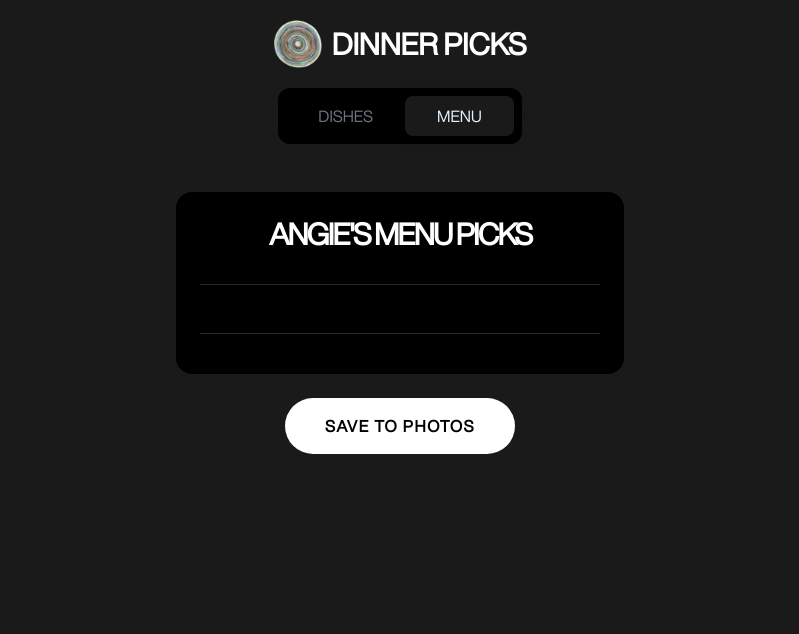
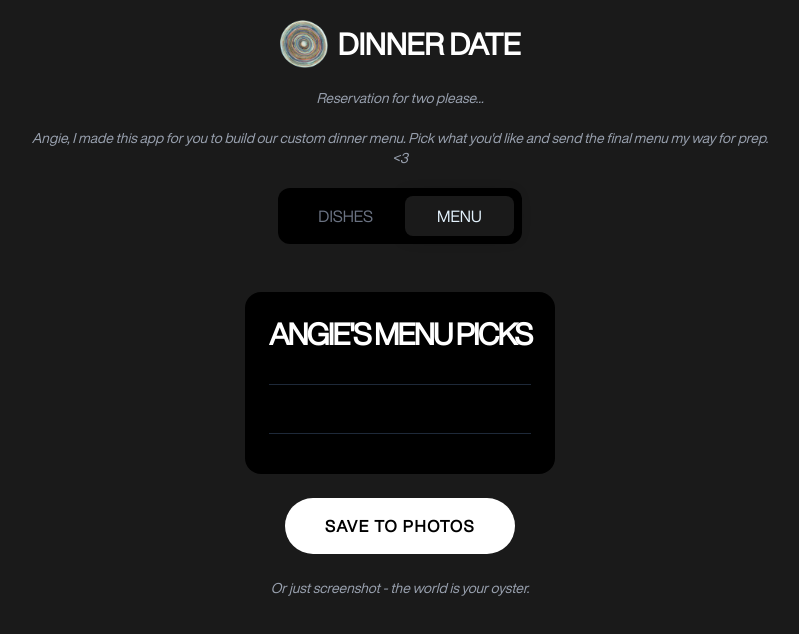
Before and after one commit to awallace77/angie-menu, a React (Vite) app: page / in a window 1280 px wide. Both pictures are taken after a click on the button "MENU". Shown: the top 634 px of the page, without its empty margins (240-1039 px from the left). Built offline with nearby package versions, Linux system fonts and the light colour scheme.

Commit message:
Finalize

```diff
--- a/index.html
+++ b/index.html
@@ -4,7 +4,7 @@
     <meta charset="UTF-8" />
     <link rel="icon" type="image/svg+xml" href="/logos/angie-logo.png" />
     <meta name="viewport" content="width=device-width, initial-scale=1.0" />
-    <title>FOOD</title>
+    <title>Dinner Date</title>
   </head>
   <body>
     <div id="root"></div>
--- a/src/App.tsx
+++ b/src/App.tsx
@@ -1,16 +1,25 @@
 import AppNavigation from "./pages/AppNavigation";
 
 function App() {
-  const appTitle = "Dinner Picks";
+  const appTitle = "Dinner Date";
   return (
     <>
-      <div className="p-5 flex flex-col gap-5">
+      <div className="p-5 flex flex-col gap-5 justify-center items-center">
         <div className="flex flex-row gap-2.5 align-middle items-center justify-center">
           <img src="/logos/angie-logo.png" className="w-12 h-12" />
           <h1 className="text-3xl font-bold text-white uppercase text-center">
             {appTitle}
           </h1>
         </div>
+        <p className="text-gray-400 italic text-sm">
+          Reservation for two please...
+        </p>
+
+        <p className="text-gray-400 italic text-sm text-center">
+          Angie, I made this app for you to build our custom dinner menu. Pick
+          what you'd like and send the final menu my way for prep. <br />
+          &lt;3
+        </p>
         <AppNavigation />
       </div>
     </>
--- a/src/pages/AppNavigation.tsx
+++ b/src/pages/AppNavigation.tsx
@@ -12,7 +12,7 @@ import Filter from "../components/Filter";
 function AppNavigation() {
   const [activePage, setActivePage] = useState<PageView>("Dishes");
   const [activeFilter, setActiveFilter] = useState<MenuCategoryType | null>(
-    null
+    "Appetizer"
   );
   const [items, setItems] = useState<Array<MenuItemType>>(myDishes);
   const [searchItems, setSearchItems] = useState(items);
--- a/src/pages/Menu.tsx
+++ b/src/pages/Menu.tsx
@@ -156,6 +156,9 @@ function Menu({ title, items }: { title: string; items: Array<MenuItemType> }) {
       >
         {isGenerating ? "Processing..." : "Save to Photos"}
       </button>
+      <span className="text-gray-400 text-sm italic">
+        Or just screenshot - the world is your oyster.
+      </span>
 
       {/* Fallback Modal */}
       {previewImage && (
--- a/src/sources/MyDishes.tsx
+++ b/src/sources/MyDishes.tsx
@@ -1,6 +1,7 @@
 import { MenuCategory } from "../data/MenuCategory";
 
 export const myDishes = [
+  // --- APPETIZERS ---
   {
     id: 100,
     img: "/images/aw/baked_brie.JPEG",
@@ -11,15 +12,6 @@ export const myDishes = [
     category: MenuCategory.Appetizer,
   },
   {
-    id: 200,
-    img: "/images/aw/baked-rigatoni-vodka.PNG",
-    price: 18,
-    selected: false,
-    subtitle: "Baked cheesy rigatoni in a vodka rose sauce.",
-    title: "Baked Rigatoni Vodka",
-    category: MenuCategory.Main,
-  },
-  {
     id: 300,
     img: "/images/aw/beet-and-goat-cheese.jpg",
     price: 7,
@@ -27,35 +19,6 @@ export const myDishes = [
     subtitle: "Beet and goat cheese salad with balsamic and oil dressing.",
     title: "Beet and Goat Cheese Salad",
     category: MenuCategory.Appetizer,
-  },
-  {
-    id: 400,
-    img: "/images/aw/brownie.jpg",
-    price: 5,
-    selected: false,
-    subtitle: "Classic double chocolate brownie. Served with ice-cream.",
-    title: "Chocolate Brownie Explosion",
-    category: MenuCategory.Dessert,
-  },
-  {
-    id: 500,
-    img: "/images/aw/carbonara.jpg",
-    price: 12,
-    selected: false,
-    subtitle:
-      "Classic Italian carbonara. Served with parmesan, bacon, and a creamy egg sauce.",
-    title: "Linguine Carbonara",
-    category: MenuCategory.Main,
-  },
-  {
-    id: 600,
-    img: "/images/aw/chicken-marsala.PNG",
-    price: 18,
-    selected: false,
-    subtitle:
-      "Chicken breast, potatoes, and broccoli, served with a savoury Marsala wine sauce.",
-    title: "Chicken Marsala",
-    category: MenuCategory.Main,
   },
   {
     id: 700,
@@ -68,12 +31,24 @@ export const myDishes = [
     category: MenuCategory.Appetizer,
   },
   {
+    id: 1000,
+    img: "/images/aw/dill-and-spicy-jam-bites.jpg",
+    price: 10,
+    selected: false,
+    subtitle:
+      "Shrimp bites on on bed of creamy dill sauce and seaweed. Topped with spicy jam.",
+    title: "Spicy Jam and Dill Bites",
+    category: MenuCategory.Appetizer,
+  },
+
+  // --- MAINS ---
+  {
     id: 800,
     img: "/images/aw/demi-filet-mignon.jpg",
-    price: 22,
+    price: 28,
     selected: false,
     subtitle:
-      "A classic French dish, the veal tenderloin is served with mashed potatoes, broccolini, topped with a rich demi-glace.",
+      "Beef tenderloin (AAA) served with creamy mashed potatoes, broccolini, and topped with a rich demi-glace.",
     title: "Filet Mignon",
     category: MenuCategory.Main,
   },
@@ -83,19 +58,48 @@ export const myDishes = [
     price: 22,
     selected: false,
     subtitle:
-      "Fall-of-the-bone braised beef short ribs with a rich demi-glace.",
+      "Fall-of-the-bone braised beef short ribs served with a rich demi-glace.",
     title: "Braised Beef Short Ribs",
     category: MenuCategory.Main,
   },
   {
-    id: 1000,
-    img: "/images/aw/dill-and-spicy-jam-bites.jpg",
-    price: 10,
+    id: 10000,
+    img: "/images/aw/surf-n-turf.jpg",
+    price: 30,
     selected: false,
     subtitle:
-      "Shrimp bites on on bed of creamy dill sauce and seaweed. Topped with spicy jam.",
-    title: "Spicy Jam and Dill Bites",
-    category: MenuCategory.Appetizer,
+      "Filet mignon, lobster, shrimp, and scallops over a bed of creamy mashed potatoes. Served with peppercorn sauce, garlic lemon sauce, and chimichurri.",
+    title: "Surf-n-Turf",
+    category: MenuCategory.Main,
+  },
+  {
+    id: 600,
+    img: "/images/aw/chicken-marsala.PNG",
+    price: 21,
+    selected: false,
+    subtitle:
+      "Chicken breast, potatoes, and broccoli, served with a savoury Marsala wine sauce.",
+    title: "Chicken Marsala",
+    category: MenuCategory.Main,
+  },
+  {
+    id: 200,
+    img: "/images/aw/baked-rigatoni-vodka.PNG",
+    price: 18,
+    selected: false,
+    subtitle: "Baked rigatoni in a vodka rose sauce.",
+    title: "Baked Rigatoni Vodka",
+    category: MenuCategory.Main,
+  },
+  {
+    id: 500,
+    img: "/images/aw/carbonara.jpg",
+    price: 16,
+    selected: false,
+    subtitle:
+      "Classic Italian carbonara. Served with parmesan, bacon, and a creamy egg sauce.",
+    title: "Linguine Carbonara",
+    category: MenuCategory.Main,
   },
   {
     id: 2000,
@@ -108,22 +112,22 @@ export const myDishes = [
     category: MenuCategory.Main,
   },
   {
-    id: 3000,
-    img: "/images/aw/green-apple-salmon.jpg",
-    price: 17,
-    selected: false,
-    subtitle: "Pan seared salmon topped with refreshing smoked apple bites.",
-    title: "Smoked Green Apple Salmon",
-    category: MenuCategory.Main,
-  },
-  {
     id: 4000,
     img: "/images/aw/lasagna.jpg",
     price: 18,
     selected: false,
     subtitle:
-      "Quadruple stacked lasagna with ground beef, ricotta, spinach, mozzarella, and parmesan",
+      "Quadruple stacked lasagna with ground beef, ricotta, spinach, mozzarella, and parmesan.",
     title: "Ricotta, Spinach, and Meat Lasagna",
+    category: MenuCategory.Main,
+  },
+  {
+    id: 11000,
+    img: "/images/aw/tortellini-feta-bomb.PNG",
+    price: 18,
+    selected: false,
+    subtitle: "3-cheese tortellini in a spicy feta and cherry bomb sauce.",
+    title: "Tortellini Feta Bomb",
     category: MenuCategory.Main,
   },
   {
@@ -132,19 +136,18 @@ export const myDishes = [
     price: 20,
     selected: false,
     subtitle:
-      "A classic Italian dish with clams, mussels, shrimp, and scallops in a tomato white wine sauce.",
+      "A classic Italian pasta with clams, mussels, shrimp, and scallops in a tomato & white wine sauce.",
     title: "Linguine Pescatore",
     category: MenuCategory.Main,
   },
   {
-    id: 6000,
-    img: "/images/aw/pecan-pie.jpg",
-    price: 8,
+    id: 3000,
+    img: "/images/aw/green-apple-salmon.jpg",
+    price: 17,
     selected: false,
-    subtitle:
-      "Toasted pecans, a pie, what more could you want. Served with vanilla ice-cream.",
-    title: "Pecan Pie",
-    category: MenuCategory.Dessert,
+    subtitle: "Pan seared salmon topped with refreshing sweet apple.",
+    title: "Sweet Green Apple Salmon",
+    category: MenuCategory.Main,
   },
   {
     id: 7000,
@@ -152,7 +155,7 @@ export const myDishes = [
     price: 18,
     selected: false,
     subtitle: "Pan seared salmon on a bed of rice and persillade.",
-    title: "Persillade Salmon",
+    title: "Salmon Persillade",
     category: MenuCategory.Main,
   },
   {
@@ -161,7 +164,7 @@ export const myDishes = [
     price: 22,
     selected: false,
     subtitle:
-      "Pistachio crusted salmon on a bed of rice and coconut ube. Topped with a blackberry reduction.",
+      "Pistachio crusted salmon on a bed of rice and coconut ube. Topped with a blackberry reduction drizzle.",
     title: "Pistachio Crusted Salmon",
     category: MenuCategory.Main,
   },
@@ -174,32 +177,45 @@ export const myDishes = [
     title: "Salmon Piccata",
     category: MenuCategory.Main,
   },
-  {
-    id: 10000,
-    img: "/images/aw/surf-n-turf.jpg",
-    price: 30,
-    selected: false,
-    subtitle:
-      "Filet mignon, lobster, shrimp, and scallops over a bed of creamy mashed potatoes. Served with a peppercorn sauce, lemon and garlic sauce, and chimichurri.",
-    title: "Surf-n-Turf",
-    category: MenuCategory.Main,
-  },
-  {
-    id: 11000,
-    img: "/images/aw/tortellini-feta-bomb.PNG",
-    price: 18,
-    selected: false,
-    subtitle: "3-cheese tortellini in a spicy feta and cherry bomb sauce.",
-    title: "Tortellini Feta Bomb",
-    category: MenuCategory.Main,
-  },
+
   {
     id: 12000,
     img: "/images/aw/ube-salmon.JPEG",
     price: 18,
     selected: false,
-    subtitle: "Miso maple glazed salmon on a bed of coconut ube paste.",
-    title: "Miso Maple Glazed Salmon",
+    subtitle: "Miso-maple glazed salmon resting on a bed of coconut ube paste.",
+    title: "Miso-Maple Glazed Salmon",
     category: MenuCategory.Main,
   },
+
+  // --- DESSERTS ---
+  {
+    id: 400,
+    img: "/images/aw/brownie.jpg",
+    price: 5,
+    selected: false,
+    subtitle:
+      "Classic brownie with chocolate chunks. Served with vanilla ice-cream.",
+    title: "Chocolate Brownie Extreme",
+    category: MenuCategory.Dessert,
+  },
+  {
+    id: 6000,
+    img: "/images/aw/pecan-pie.jpg",
+    price: 8,
+    selected: false,
+    subtitle:
+      "Toasted pecans, a pie - what more could you want. Served with vanilla ice-cream.",
+    title: "Pecan Pie",
+    category: MenuCategory.Dessert,
+  },
+  {
+    id: 7000,
+    img: "/images/aw/angie-logo2.png",
+    price: 10000,
+    selected: false,
+    subtitle: "Whatever your heart desires.",
+    title: "Your pick",
+    category: MenuCategory.Dessert,
+  },
 ];
```
Also changed, not shown: public/images/aw/angie-logo2.png (added), public/logos/angie-logo2.png (added).
